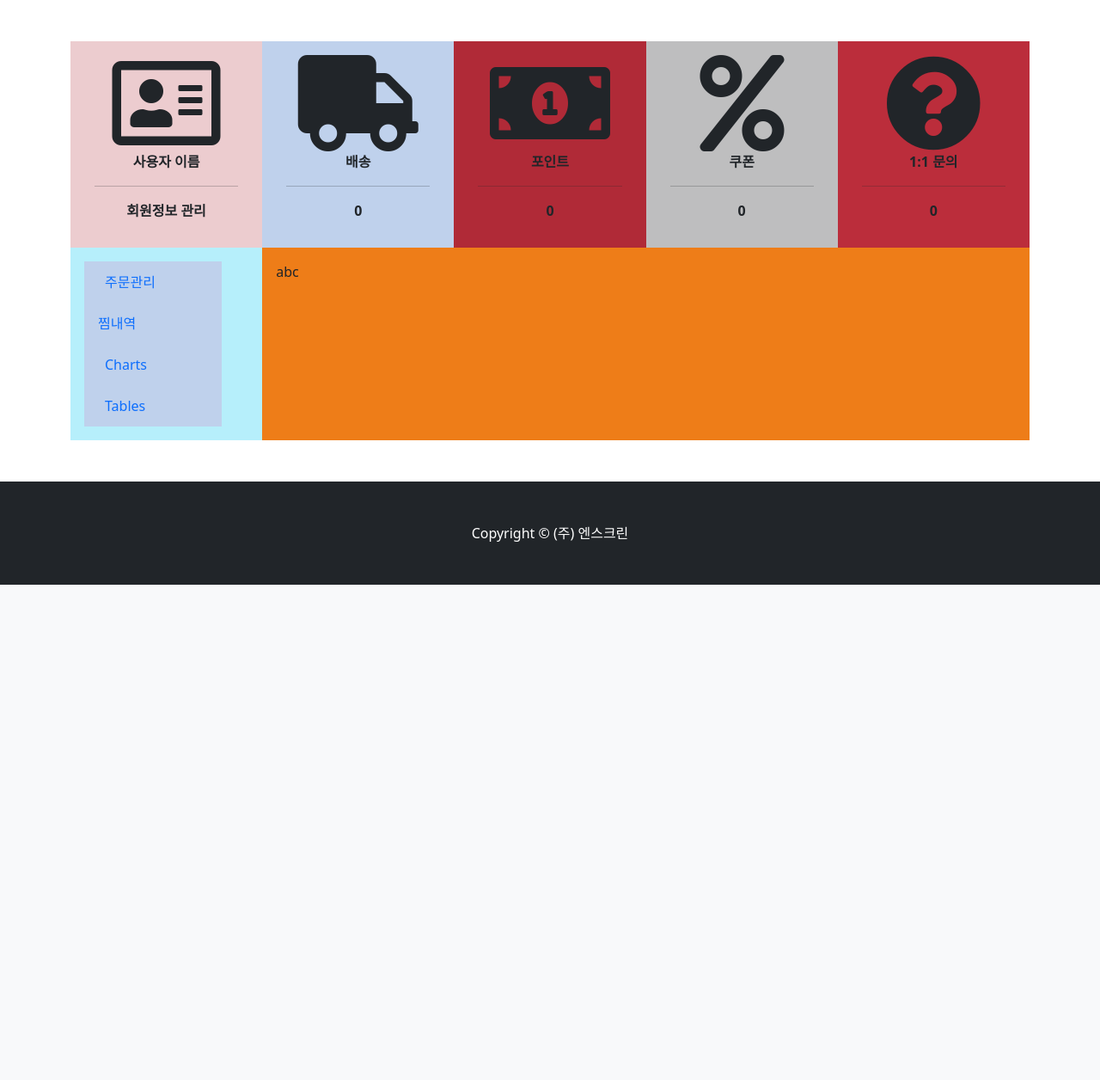
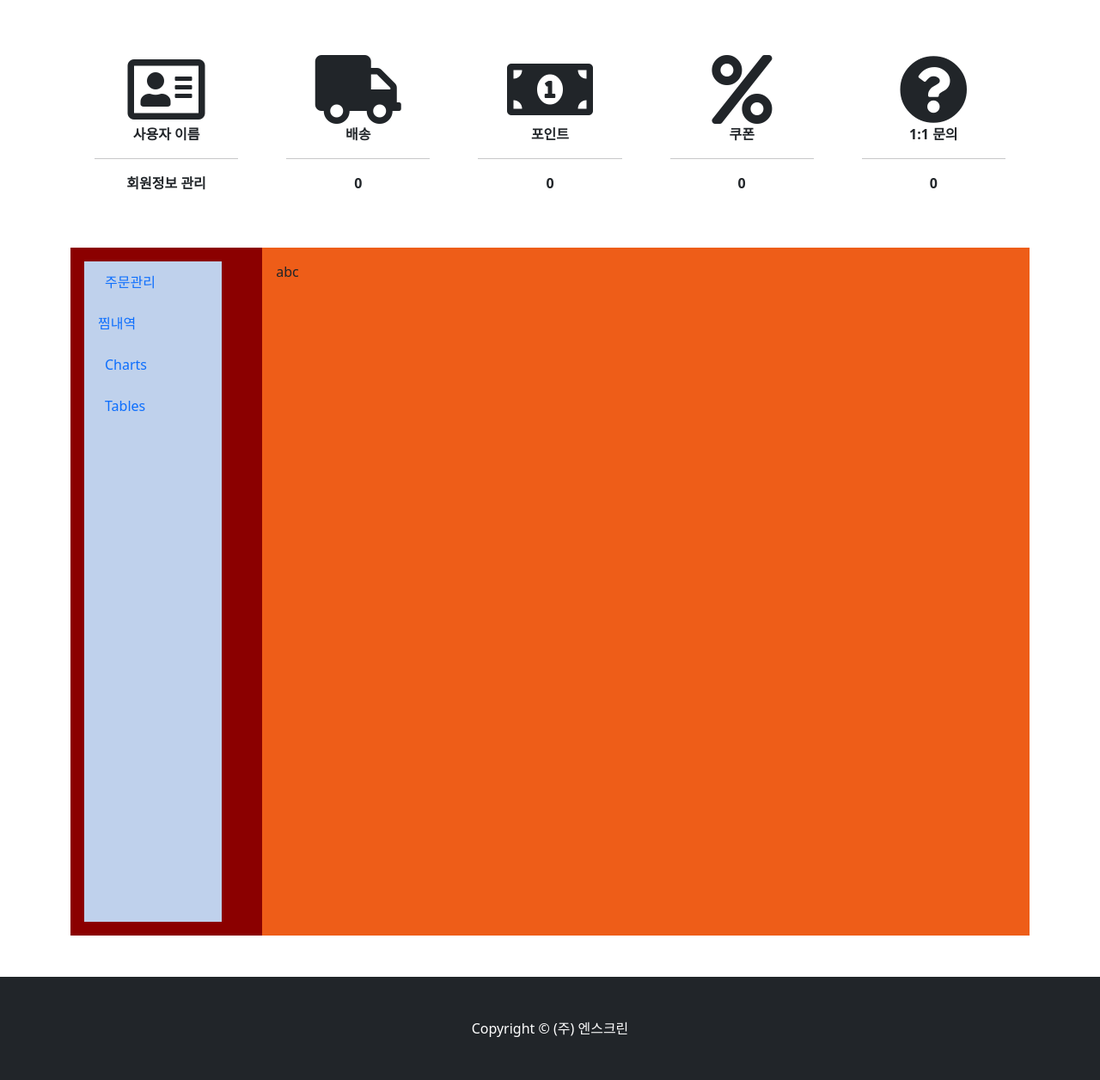
Before and after one commit to hennible0612/MangoTang, a Django app: page /mypage/ in a window 1280 px wide. Shown: the part 157-1413 px from the top of the page at 86% size. Before the commit the page ends 837 px from the top, so only its background shows below. Run offline with Django 4.2, Linux system fonts and the light colour scheme; some libraries are stand-ins or nearby versions.

Commit message:
mypage infoholder수정

```diff
--- a/store/templates/store/mypage.html
+++ b/store/templates/store/mypage.html
@@ -5,11 +5,14 @@
     <section class="py-6 ">
         <div class="container">
             <div class="container-mypage">
-                <div class=" item-mypage-info-holder" style="background-color: #eccccf">
+                <div class=" item-mypage-info-holder">
                     <div class="container" style="flex-direction: column; ">
                         <div class="item" style="text-align: center; ">
-                            <i class="item far fa-address-card  fa-7x"></i>
+                            <i class="item far fa-address-card  fa-5x"></i>
+
                         </div>
+
+
                         <div class="item" style="text-align: center; ">
                             <b class="item">사용자 이름</b>
 
@@ -22,18 +25,18 @@
 
                     </div>
                 </div>
-                <div class=" item-mypage-info-holder" style="background-color: #bfd1ec">
+                <div class=" item-mypage-info-holder">
                     <div class="container" style="flex-direction: column">
                         <div class="item" style="text-align: center">
 
-                            <i class="fas fa-truck  fa-7x"></i>
+                            <i class="fas fa-truck  fa-5x"></i>
 
                         </div>
                         <div class="item" style="text-align: center">
 
                             <b>배송</b>
                         </div>
-                                                    <hr>
+                        <hr>
 
                         <div class="item" style="text-align: center">
 
@@ -41,17 +44,17 @@
                         </div>
                     </div>
                 </div>
-                <div class=" item-mypage-info-holder" style="background-color: #b02a37">
+                <div class=" item-mypage-info-holder">
                     <div class="container" style="flex-direction: column;">
                         <div class="item" style="text-align: center">
 
-                            <i class="fas fa-money-bill-alt  fa-7x"></i><br>
+                            <i class="fas fa-money-bill-alt  fa-5x"></i><br>
                         </div>
                         <div class="item" style="text-align: center">
 
                             <b>포인트</b>
                         </div>
-                                                    <hr>
+                        <hr>
 
                         <div class="item" style="text-align: center">
 
@@ -61,17 +64,17 @@
                     </div>
 
                 </div>
-                <div class=" item-mypage-info-holder" style="background-color: #bebebf">
+                <div class=" item-mypage-info-holder">
                     <div class="container" style="flex-direction: column">
                         <div class="item" style="text-align: center">
 
-                            <i class="fas fa-percent  fa-7x"></i><br>
+                            <i class="fas fa-percent  fa-5x"></i><br>
                         </div>
                         <div class="item" style="text-align: center">
 
                             <b>쿠폰</b>
                         </div>
-                                                    <hr>
+                        <hr>
 
                         <div class="item" style="text-align: center">
 
@@ -81,17 +84,17 @@
                     </div>
 
                 </div>
-                <div class=" item-mypage-info-holder" style="background-color: #bb2d3b">
+                <div class=" item-mypage-info-holder">
                     <div class="container" style="flex-direction: column">
                         <div class="item" style="text-align: center ">
 
-                            <i class="fas fa-question-circle  fa-7x"></i><br>
+                            <i class="fas fa-question-circle  fa-5x"></i><br>
                         </div>
                         <div class="item" style="text-align: center ">
 
                             <b>1:1 문의</b>
                         </div>
-                                                    <hr>
+                        <hr>
 
                         <div class="item" style="text-align: center ">
 
@@ -103,7 +106,7 @@
                 </div>
             </div>
 
-            <div class="container-mypage" style="background-color: #b6effb">
+            <div class="container-mypage" style="background-color: darkred; height: 50rem">
                 <div class="item-mypage-list ">
                     <nav class="sb-sidenav  " id="sidenavAccordion">
                         <div class="sb-sidenav-menu" style="width: 10em; background-color: #bfd1ec">
@@ -143,7 +146,7 @@
                     </nav>
 
                 </div>
-                <div class="item-mypage-info" style="background-color: #ee7d18">abc</div>
+                <div class="item-mypage-info" style="background-color: #ee5d18">abc</div>
 
             </div>
         </div>
```
